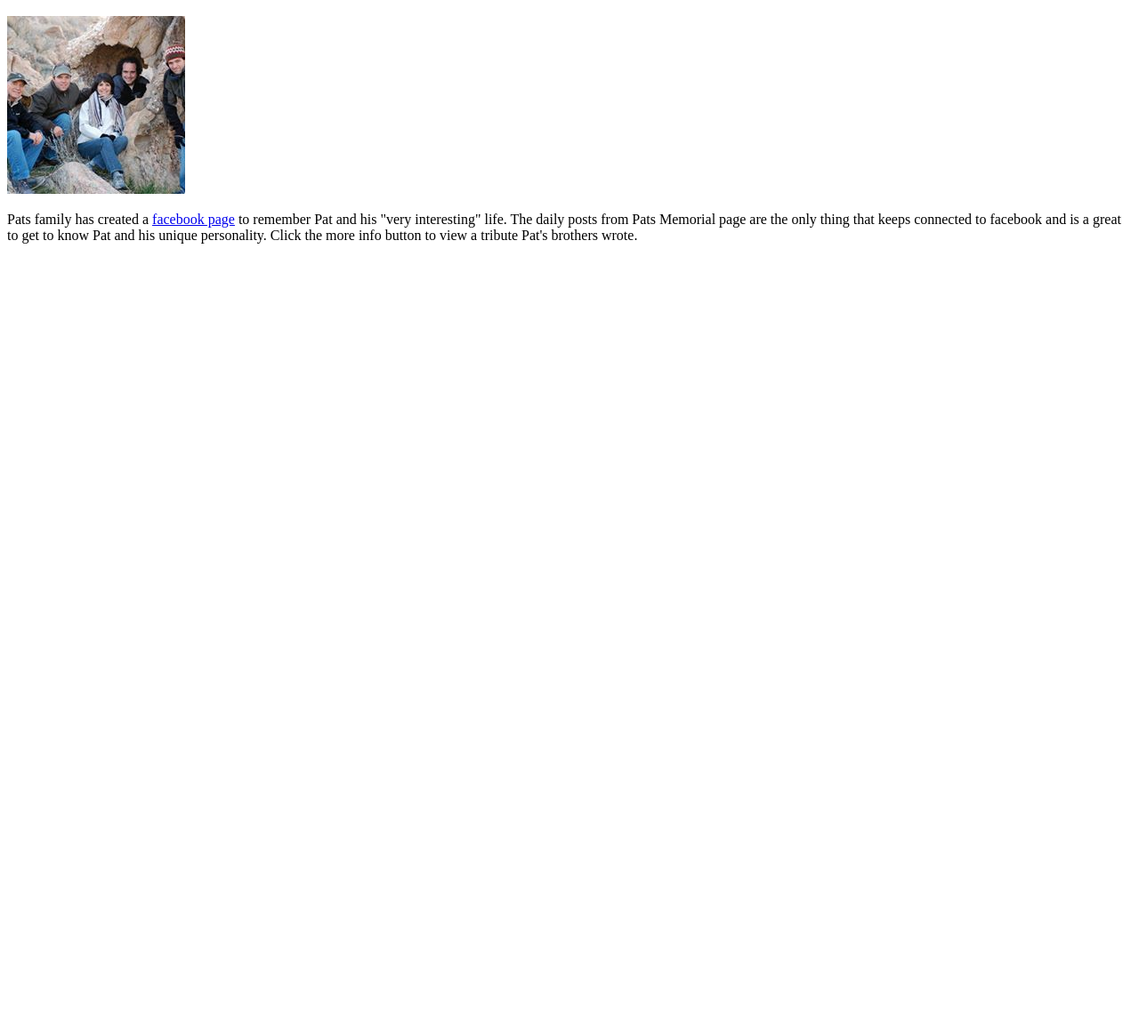
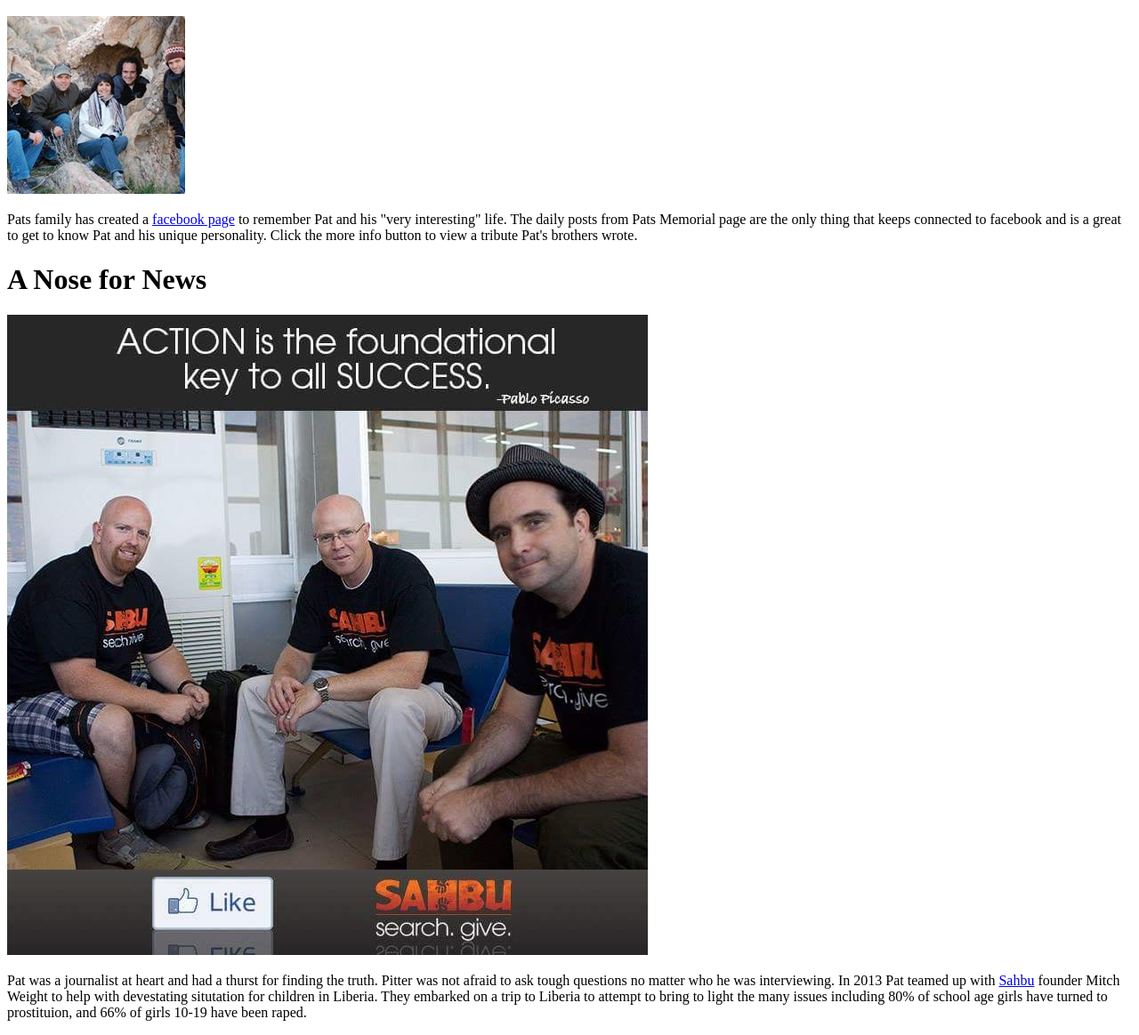
Before and after one commit to ozbo1973/pitter, a website built with webpack: page app/index.html in a window 1280 px wide. Shown: the part 3464-4628 px from the top of the page at 89% size. Before the commit the page ends 3754 px from the top, so only its background shows below. Built offline with nearby package versions, Linux system fonts and the light colour scheme; files whose address does not match are found by name; a web font is replaced by a local one.

Commit message:
finishing journalist.

```diff
--- a/app/index.html
+++ b/app/index.html
@@ -54,7 +54,11 @@
     </div>
 
     <div id="journalist">
+      <h1>A Nose for News</h1>
+      <img src="./assets/img/sahbu.jpg" alt="">
 
+      <p>Pat was a journalist at heart and had a thurst for finding the truth. Pitter was not afraid to ask tough questions no matter who he was interviewing. In 2013 Pat teamed up with <a href="http://sahbu.org/cause/" target="_blank">Sahbu</a> founder Mitch Weight to help with devestating situtation for children in Liberia.  They embarked on a trip to Liberia to attempt to bring to light the many issues including 80% of school age girls have turned to prostituion, and 66% of girls 10-19 have been raped.</p>
+    </div>
     </div>
 
     <div class="scholarship">
```
